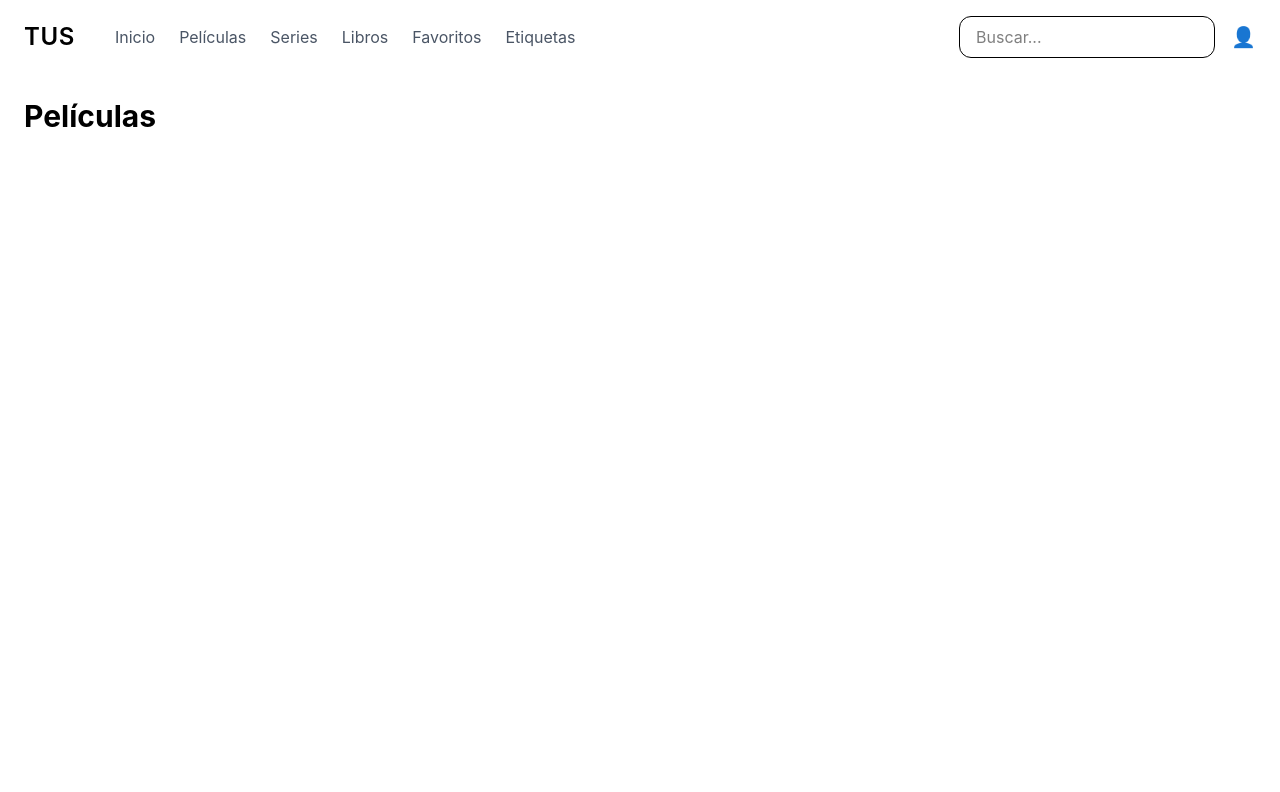
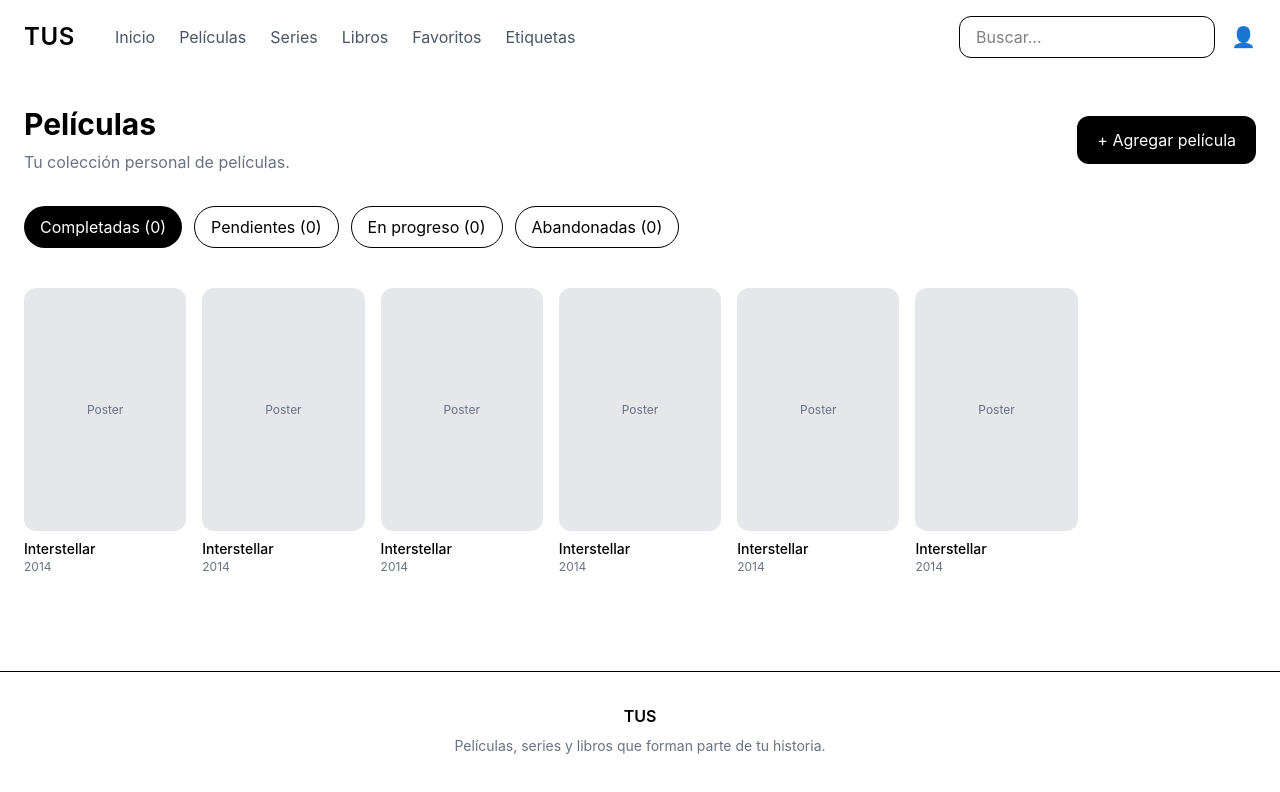
Before and after one commit to CeciliaVeraP/Tus, a React (Vite) app: page /peliculas in a window 1280 px wide. Shown: the top 792 px of the page. Built offline with nearby package versions, Linux system fonts and the light colour scheme.

Commit message:
detalles

```diff
--- /dev/null
+++ b/src/components/MovieCard.jsx
@@ -0,0 +1,27 @@
+export default function MovieCard() {
+  return (
+    <div className="group cursor-pointer">
+
+      <div className="aspect-[2/3] rounded-xl bg-gray-200 overflow-hidden flex items-center justify-center">
+
+        <span className="text-xs text-gray-500">
+          Poster
+        </span>
+
+      </div>
+
+      <div className="mt-2">
+
+        <h3 className="font-medium text-sm truncate">
+          Interstellar
+        </h3>
+
+        <p className="text-xs text-gray-500">
+          2014
+        </p>
+
+      </div>
+
+    </div>
+  );
+}
--- a/src/pages/Movies.jsx
+++ b/src/pages/Movies.jsx
@@ -1,15 +1,66 @@
 import Navbar from "../components/Navbar";
+import Footer from "../components/Footer";
+import MovieCard from "../components/MovieCard";
 
 export default function Movies() {
   return (
     <>
       <Navbar />
 
-      <main className="max-w-7xl mx-auto p-6">
-        <h1 className="text-3xl font-bold">
-          Películas
-        </h1>
+      <main className="max-w-7xl mx-auto px-6 py-8">
+
+        <div className="flex flex-col md:flex-row md:items-center md:justify-between gap-4">
+
+          <div>
+            <h1 className="text-3xl font-bold">
+              Películas
+            </h1>
+
+            <p className="text-gray-500 mt-2">
+              Tu colección personal de películas.
+            </p>
+          </div>
+
+          <button className="bg-black text-white px-5 py-3 rounded-xl hover:opacity-90 transition">
+            + Agregar película
+          </button>
+
+        </div>
+
+
+        <div className="mt-8 flex flex-wrap gap-3">
+
+          <button className="px-4 py-2 rounded-full bg-black text-white">
+            Completadas (0)
+          </button>
+
+          <button className="px-4 py-2 rounded-full border">
+            Pendientes (0)
+          </button>
+
+          <button className="px-4 py-2 rounded-full border">
+            En progreso (0)
+          </button>
+
+          <button className="px-4 py-2 rounded-full border">
+            Abandonadas (0)
+          </button>
+
+        </div>
+
+     <div className="mt-10 grid grid-cols-3 md:grid-cols-5 lg:grid-cols-7 gap-4">
+
+            <MovieCard />
+            <MovieCard />
+            <MovieCard />
+            <MovieCard />
+            <MovieCard />
+            <MovieCard />
+
+    </div>
+
       </main>
+      <Footer />
     </>
   );
 }
--- a/src/pages/Series.jsx
+++ b/src/pages/Series.jsx
@@ -1,3 +1,5 @@
+import Footer from "../components/Footer";
+
 import Navbar from "../components/Navbar";
 
 export default function Series() {
@@ -10,6 +12,7 @@ export default function Series() {
           Series
         </h1>
       </main>
+      <Footer />
     </>
   );
 }
```
